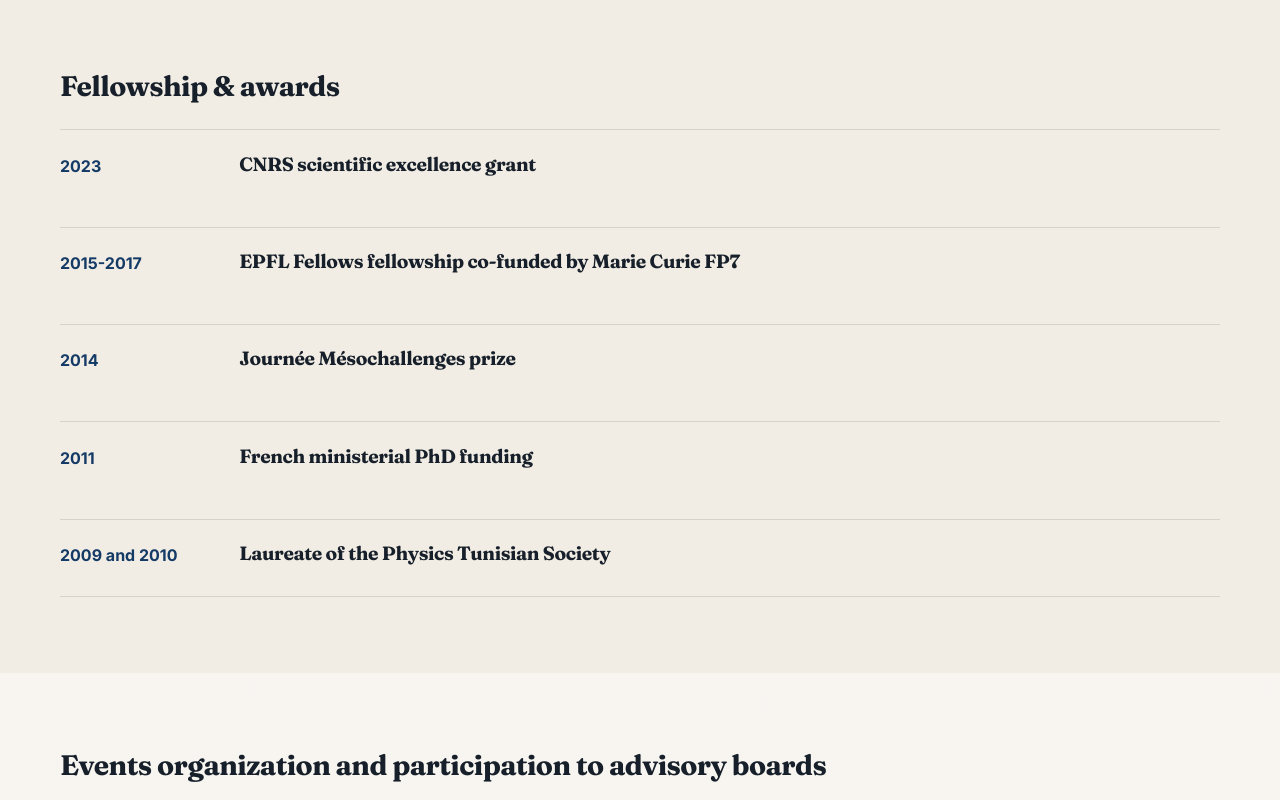
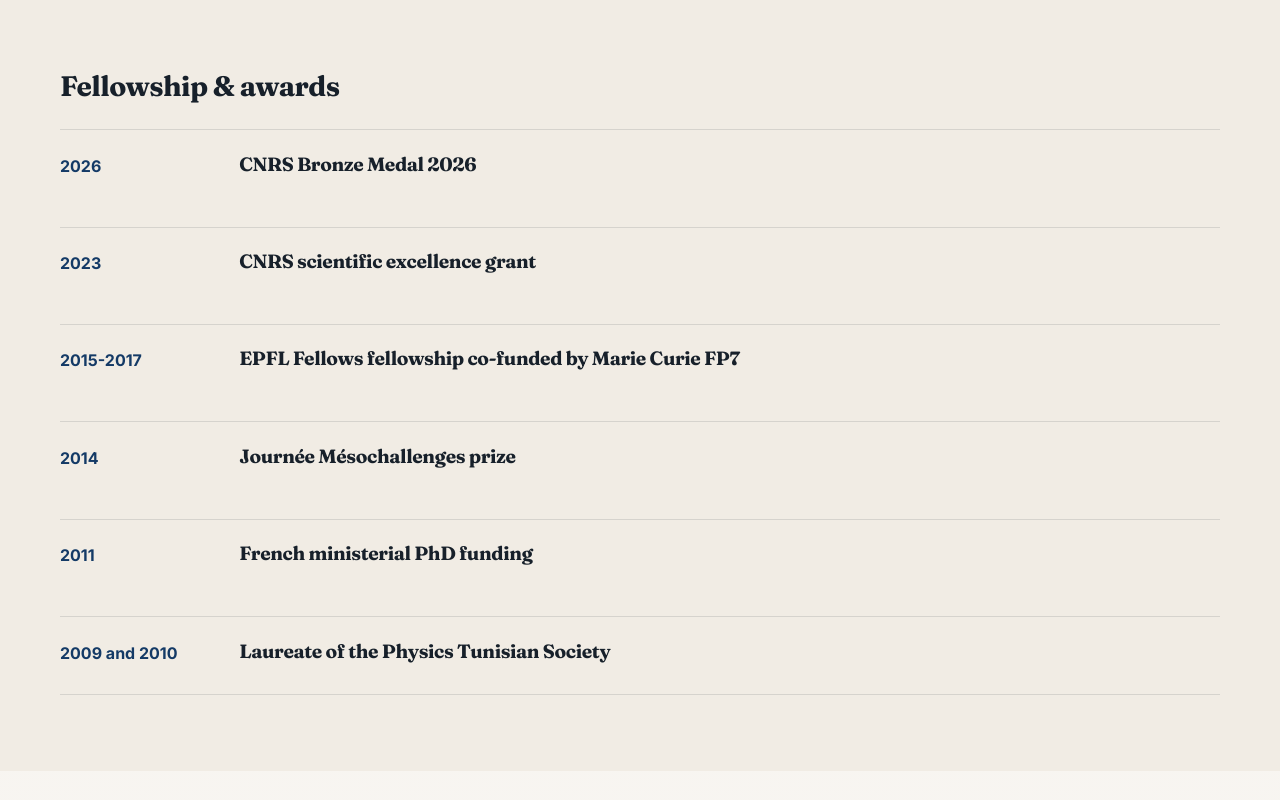
Before and after one commit to AssilBouzid/AssilBouzid.github.io, a plain HTML site: page education.html in a window 1280 px wide. Shown: the part 2720-3520 px from the top of the page. Drawn offline with Linux system fonts and the light colour scheme.

Commit message:
Update education.html

```diff
--- a/education.html
+++ b/education.html
@@ -219,7 +219,7 @@
           <h2>Fellowship & awards</h2>
         </div>
         <div class="timeline">
-          <article class="timeline-item"><div class="timeline-year">2023</div><div><h3>CNRS scientific excellence grant</h3></div></article><article class="timeline-item"><div class="timeline-year">2015-2017</div><div><h3>EPFL Fellows fellowship co-funded by Marie Curie FP7</h3></div></article><article class="timeline-item"><div class="timeline-year">2014</div><div><h3>Journée Mésochallenges prize</h3></div></article><article class="timeline-item"><div class="timeline-year">2011</div><div><h3>French ministerial PhD funding</h3></div></article><article class="timeline-item"><div class="timeline-year">2009 and 2010</div><div><h3>Laureate of the Physics Tunisian Society</h3></div></article>
+          <article class="timeline-item"><div class="timeline-year">2026</div><div><h3>CNRS Bronze Medal 2026</h3></div></article><article class="timeline-item"><div class="timeline-year">2023</div><div><h3>CNRS scientific excellence grant</h3></div></article><article class="timeline-item"><div class="timeline-year">2015-2017</div><div><h3>EPFL Fellows fellowship co-funded by Marie Curie FP7</h3></div></article><article class="timeline-item"><div class="timeline-year">2014</div><div><h3>Journée Mésochallenges prize</h3></div></article><article class="timeline-item"><div class="timeline-year">2011</div><div><h3>French ministerial PhD funding</h3></div></article><article class="timeline-item"><div class="timeline-year">2009 and 2010</div><div><h3>Laureate of the Physics Tunisian Society</h3></div></article>
         </div>
       </div>
     </section>
```
